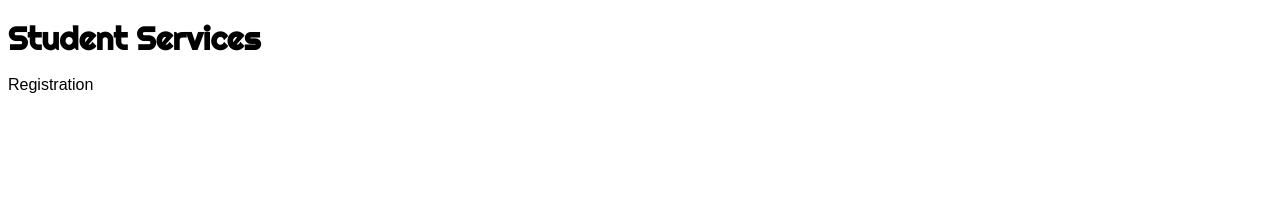
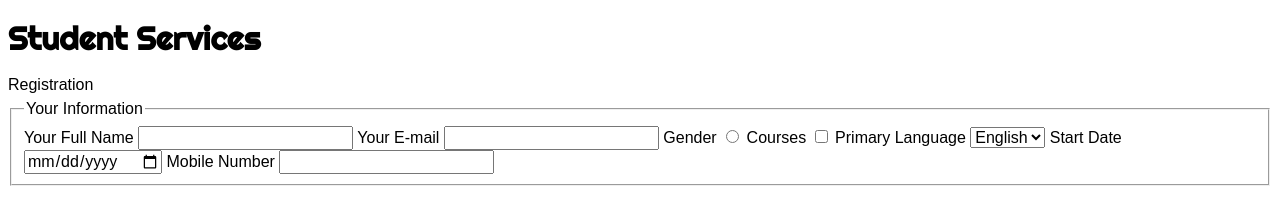
Before and after one commit to Habi0051/responsive-form, a plain HTML site: page index.html in a window 1280 px wide. Drawn offline with Linux system fonts and the light colour scheme; a web font is replaced by a local one.

Commit message:
building form

```diff
--- a/index.html
+++ b/index.html
@@ -21,6 +21,42 @@
     <main class="content">
         <form class="register-form" action="#" method="post">
 
+            <fieldset class="register-form__group">
+
+                <legend class="register-form__legend">Your Information</legend>
+
+                <!-- Textbox -->
+                <label class="register-form__label" for="studentName">Your Full Name</label>
+                <input class="register-form__input" type="text" id="studentName" name="studentName">
+
+                <!-- E-mail -->
+                <label class="register-form__label" for="studentEmail">Your E-mail</label>
+                <input class="register-form__input" type="email" id="studentEmail" name="studentEmail">
+
+                <!-- Radio Buttons -->
+                <label class="register-form__label" for="studentGender">Gender</label>
+                <input class="register-form__input" type="radio" id="studentGender" name="studentGender">
+
+                <!-- Checkboxes -->
+                <label class="register-form__label" for="studentCourse">Courses</label>
+                <input class="register-form__input" type="checkbox" id="studentCourse" name="studentCourse">
+
+                <!-- Dropdown -->
+                <label class="register-form__label" for="studentLanguage">Primary Language</label>
+                <select class="register-form__language" id="studentLanguage" name="studentLanguage">
+                    <option>English</option>
+                    <option>French</option>
+                    <option>Other</option>
+                </select>
+
+                <!-- Date Picker -->
+                <label class="register-form__label" for="studentStart">Start Date</label>
+                <input class="register-form__input" type="date" id="studentStart" name="studentStart">
+
+                <!-- Tel Input -->
+                <label class="register-form__label" for="studentPhone">Mobile Number</label>
+                <input class="register-form__input" type="tel" id="studentPhone" name="studentPhone">
+            </fieldset>
         </form>
     </main>
 </body>
```
